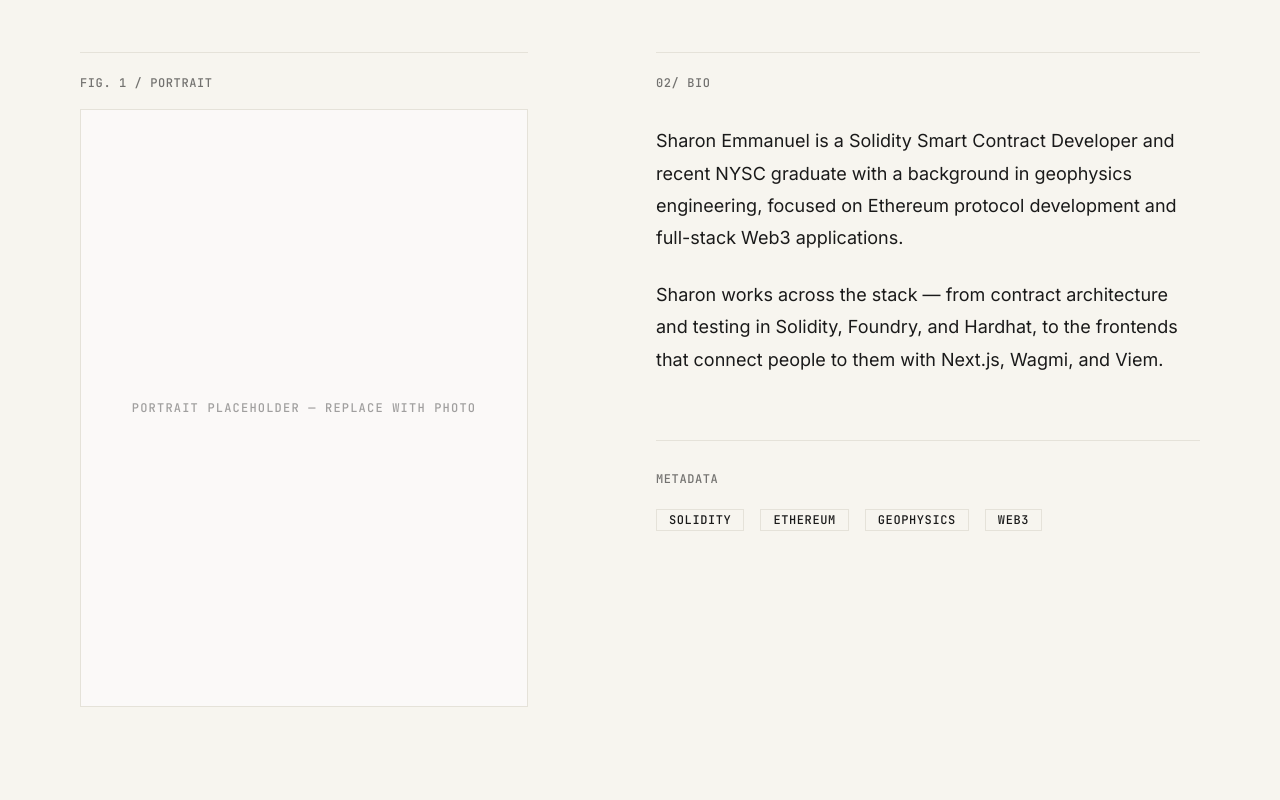
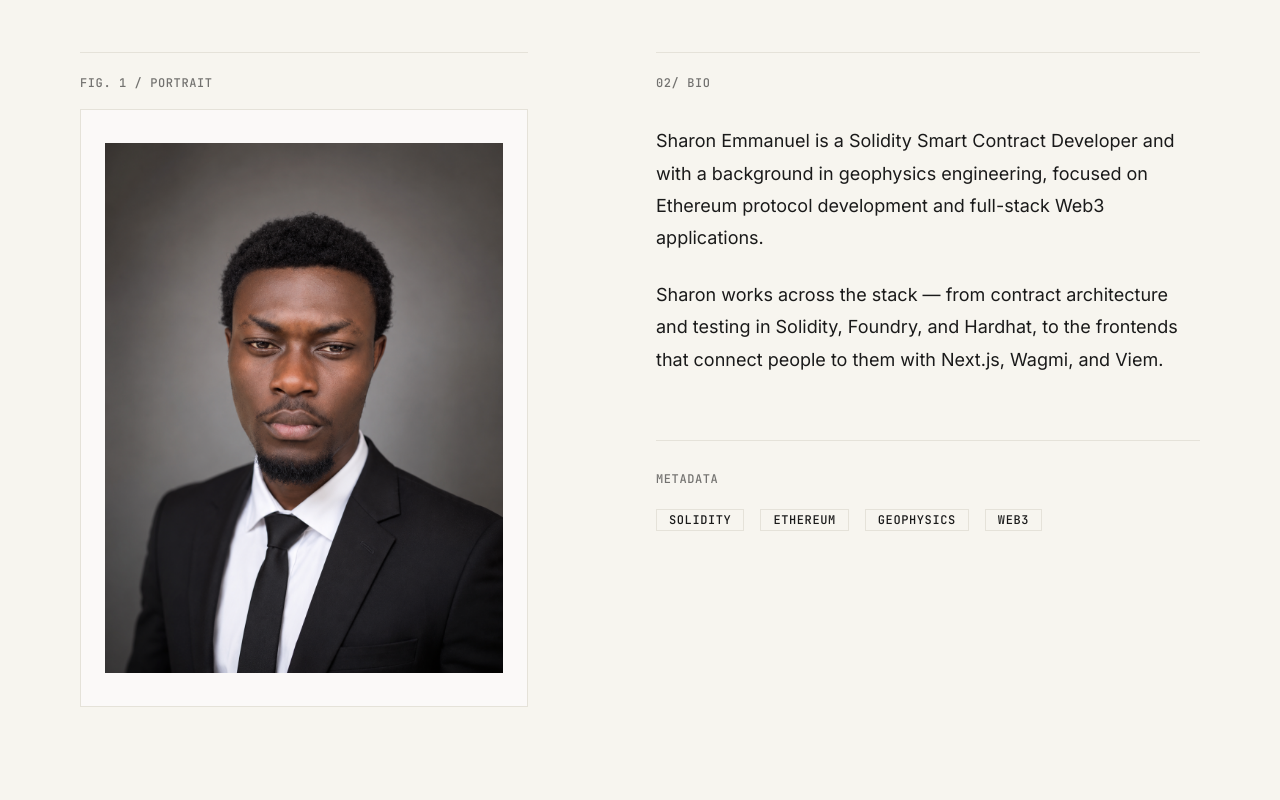
Before and after one commit to Sharon-dev-create/Sharon_Emmanuel_Web3_Porfolio, a Next.js app: page /about in a window 1280 px wide. Shown: the part 600-1400 px from the top of the page. Built offline with nearby package versions, Linux system fonts and the light colour scheme.

Commit message:
reconfiguring the frontend

```diff
--- a/app/about/page.tsx
+++ b/app/about/page.tsx
@@ -8,6 +8,7 @@ export const metadata: Metadata = {
 
 const timeline = [
   { year: "2024", label: "BLOCKCHAIN DEVELOPMENT" },
+  { year: "2024", label: "FRONTEND DEVELOPMENT" },
   { year: "2025", label: "SMART CONTRACT ENGINEERING" },
   { year: "2026", label: "PROTOCOL DEVELOPMENT" },
 ];
@@ -33,7 +34,11 @@ export default function AboutPage() {
           </div>
           <div className="w-full aspect-[3/4] border border-editorial-border bg-surface flex items-center justify-center">
             <span className="font-mono text-label uppercase tracking-widest text-foreground/40 text-center px-6">
-              Portrait placeholder — replace with photo
+              <img
+                src="/Portfolio-Img.png"
+                alt="Sharon Emmanuel"
+                className="w-full h-full object-cover"
+              />
             </span>
           </div>
         </div>
@@ -44,7 +49,7 @@ export default function AboutPage() {
           <div className="font-body text-body-lg text-foreground max-w-2xl space-y-6">
             <p>
               Sharon Emmanuel is a Solidity Smart Contract Developer and
-              recent NYSC graduate with a background in geophysics
+              with a background in geophysics
               engineering, focused on Ethereum protocol development and
               full-stack Web3 applications.
             </p>
--- a/components/sections/Hero.tsx
+++ b/components/sections/Hero.tsx
@@ -12,7 +12,7 @@ export default function Hero() {
         </div>
         <div className="md:col-span-8 flex flex-col gap-12">
           <h1 className="font-display text-headline-mobile md:text-display">
-            SOLIDITY / SMART CONTRACT / DEVELOPER
+            FRONTEND / SOLIDITY / SMART CONTRACT / DEVELOPER
           </h1>
           <TerminalTypewriter />
           <p className="font-body text-body-lg max-w-2xl text-foreground/80">
```
Also changed, not shown: public/Portfolio-Img.png (added).
